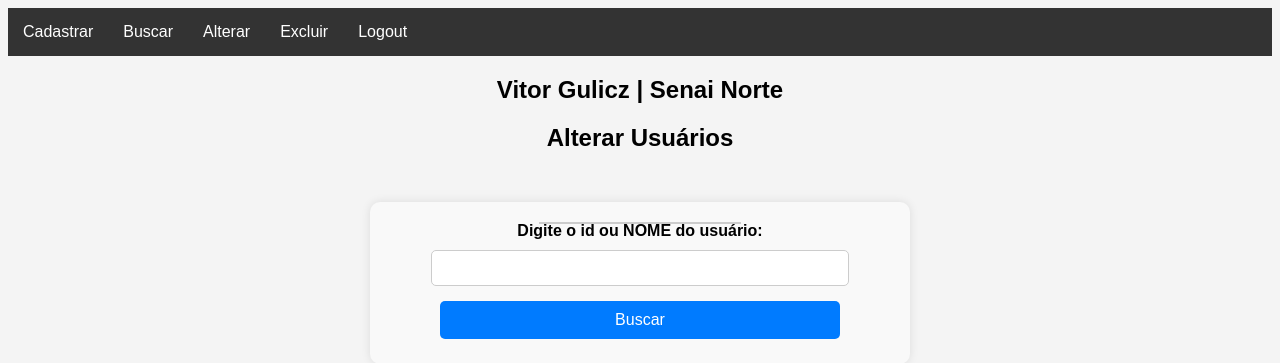
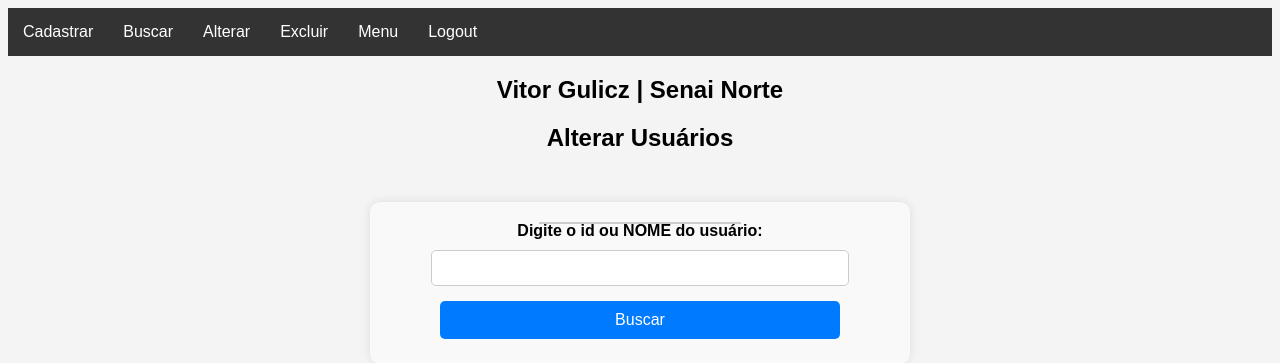
Before and after one commit to VitorGulicz/Prova_Vitor_Gulicz, a PHP site: page /alterar_usuario.php in a window 1280 px wide. Shown: the top 363 px of the page. Run offline with PHP 8.4, Linux system fonts and the light colour scheme; a user stored in the database is signed in; data comes from the database, SQL or seed files in the repository.

Commit message:
Atualização no menu dropdown
Adição do botão de retornar ao menu

```diff
--- a/menudrop.php
+++ b/menudrop.php
@@ -22,6 +22,7 @@ $permissoes = [
         "Buscar"=>["buscar_usuario.php","buscar_perfil.php","buscar_cliente.php","buscar_fornecedor.php","buscar_produto.php","buscar_funcionario.php"],
         "Alterar"=>["alterar_usuario.php","alterar_perfil.php","alterar_cliente.php","alterar_fornecedor.php","alterar_produto.php","alterar_funcionario.php"],
         "Excluir"=>["excluir_usuario.php","excluir_perfil.php","excluir_cliente.php","excluir_fornecedor.php","excluir_produto.php","excluir_funcionario.php"],
+        "Menu"=>["principal.php"],
         "Logout"=>["logout.php"]],
 
         2=>["Cadastrar"=>["cadastro_cliente.php"],
```
